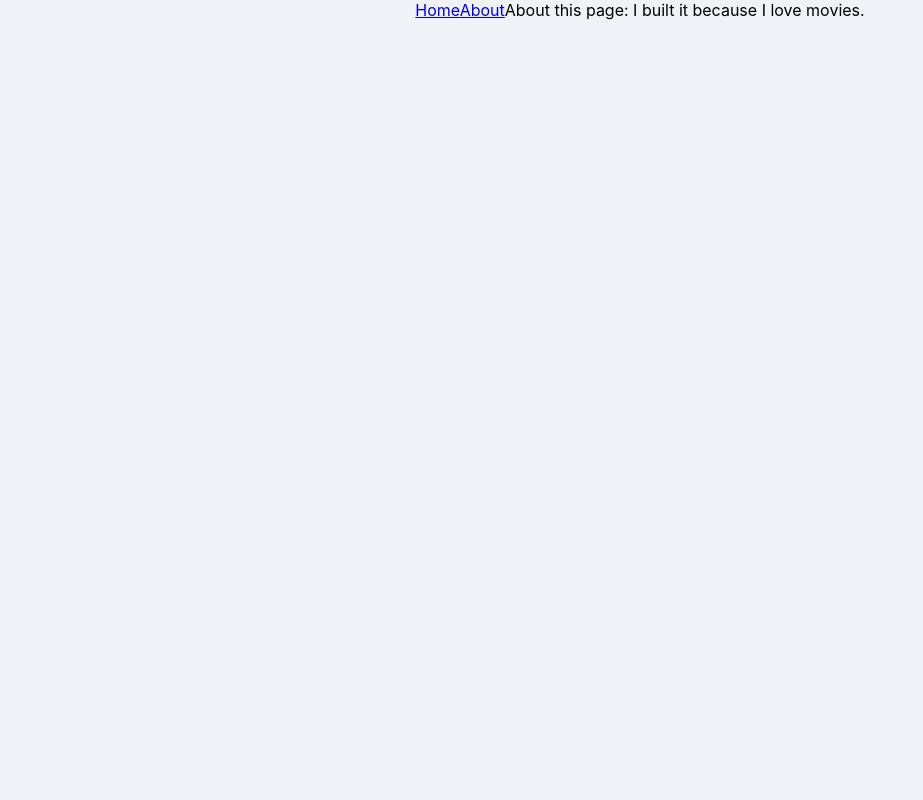
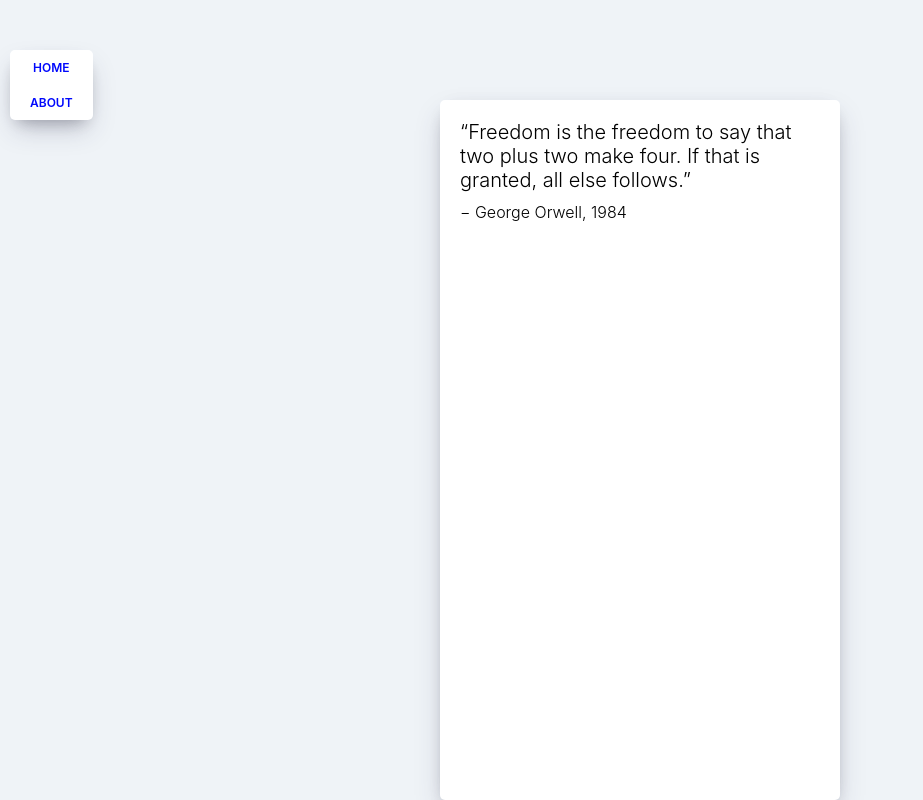
Before and after one commit to seommin/movie_app, a React (Create React App) app: page /#/about in a window 1280 px wide. Shown: the whole page, without its empty margins (0-923 px from the left). Built offline with nearby package versions, Linux system fonts and the light colour scheme.

Commit message:
#6.3 Sharing Props Between Routes

```diff
--- a/src/App.js
+++ b/src/App.js
@@ -2,6 +2,7 @@ import React from 'react';
 import { HashRouter, Route } from 'react-router-dom';
 import Home from './routes/Home';
 import About from './routes/About';
+import Detail from './routes/Detail';
 import Navigation from './components/Navigation';
 
 function App() {
@@ -10,6 +11,7 @@ function App() {
       <Navigation />
       <Route path="/" exact={true} component={Home} />
       <Route path="/about" component={About} />
+      <Route path="/movie-detail" component={Detail} />
     </HashRouter>
   );
 }
--- a/src/components/Movie.js
+++ b/src/components/Movie.js
@@ -1,9 +1,22 @@
 import React from 'react';
+import { Link } from 'react-router-dom';
 import PropTypes from 'prop-types';
 import './Movie.css';
 
 function Movie({ year, title, summary, poster, genres }) {
   return (
+    <Link
+      to={{
+        pathname: '/movie-detail',
+        state: {
+          year,
+          title,
+          summary,
+          poster,
+          genres,
+        },
+      }}
+    >
       <div className="movie">
         <img src={poster} alt={title} title={title} />
         <div className="movie__data">
@@ -19,6 +32,7 @@ function Movie({ year, title, summary, poster, genres }) {
           <p className="movie__summary">{summary.slice(0, 160)}...</p>
         </div>
       </div>
+    </Link>
   );
 }
 
--- /dev/null
+++ b/src/components/Navigation.css
@@ -0,0 +1,35 @@
+.nav {
+  z-index: 1;
+  position: fixed;
+  top: 50px;
+  left: 10px;
+  display: flex;
+  flex-direction: column;
+  background-color: white;
+  padding: 10px 20px;
+  box-shadow: 0 13px 27px -5px rgba(50, 50, 93, 0.25),
+    0 8px 16px -8px rgba(0, 0, 0, 0.3), 0 -6px 16px -6px rgba(0, 0, 0, 0.025);
+  border-radius: 5px;
+}
+
+@media screen and (max-width: 1090px) {
+  .nav {
+    left: initial;
+    top: initial;
+    bottom: 0px;
+    width: 100%;
+  }
+}
+
+.nav a {
+  text-decoration: none;
+  color: #0008fc;
+  text-transform: uppercase;
+  font-size: 12px;
+  text-align: center;
+  font-weight: 600;
+}
+
+.nav a:not(:last-child) {
+  margin-bottom: 20px;
+}
--- a/src/components/Navigation.js
+++ b/src/components/Navigation.js
@@ -1,9 +1,10 @@
 import React from 'react';
 import { Link } from 'react-router-dom';
+import './Navigation.css';
 
 function Navigation() {
   return (
-    <div>
+    <div className="nav">
       <Link to="/">Home</Link>
       <Link to="/about">About</Link>
     </div>
--- /dev/null
+++ b/src/routes/About.css
@@ -0,0 +1,21 @@
+.about__container {
+  box-shadow: 0 13px 27px -5px rgba(50, 50, 93, 0.25),
+    0 8px 16px -8px rgba(0, 0, 0, 0.3), 0 -6px 16px -6px rgba(0, 0, 0, 0.025);
+  padding: 20px;
+  border-radius: 5px;
+  background-color: white;
+  margin: 0 auto;
+  margin-top: 100px;
+  width: 100%;
+  max-width: 400px;
+  font-weight: 300;
+}
+
+.about__container span:first-child {
+  font-size: 20px;
+}
+
+.about__container span:last-child {
+  display: block;
+  margin-top: 10px;
+}
--- a/src/routes/About.js
+++ b/src/routes/About.js
@@ -1,7 +1,17 @@
 import React from 'react';
+import './About.css';
 
-function About() {
-  return <span>About this page: I built it because I love movies.</span>;
+function About(props) {
+  console.log(props);
+  return (
+    <div className="about__container">
+      <span>
+        “Freedom is the freedom to say that two plus two make four. If that is
+        granted, all else follows.”
+      </span>
+      <span>− George Orwell, 1984</span>
+    </div>
+  );
 }
 
 export default About;
--- /dev/null
+++ b/src/routes/Detail.js
@@ -0,0 +1,8 @@
+import React from 'react';
+
+function Detail(props) {
+  console.log(props);
+  return <h1>hello</h1>;
+}
+
+export default Detail;
```
Lines whose indentation alone changed are shown as unchanged.
